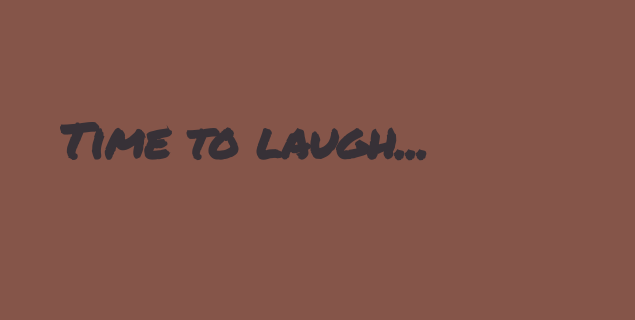
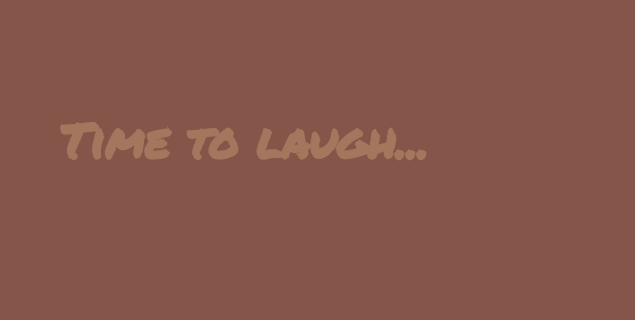
Before and after one commit to Andy-Mascaro/Dev-101-Product-launch, a plain HTML site: page demo.html in a window 1280 px wide. Shown: the part 100-420 px from the top of the page, 0-635 px from the left. Drawn offline with Linux system fonts and the light colour scheme; a web font is replaced by a local one.

Commit message:
color again

```diff
--- a/styles/demo-global.css
+++ b/styles/demo-global.css
@@ -69,7 +69,7 @@ body {
   padding: 0 60px;
 
   /* Color and font settings for the header */
-  color: var(--nomad);
+  color: var(--leather);
   font-family: 'Permanent Marker', cursive;
   font-size: 3rem;
   line-height: 1.25;
```
